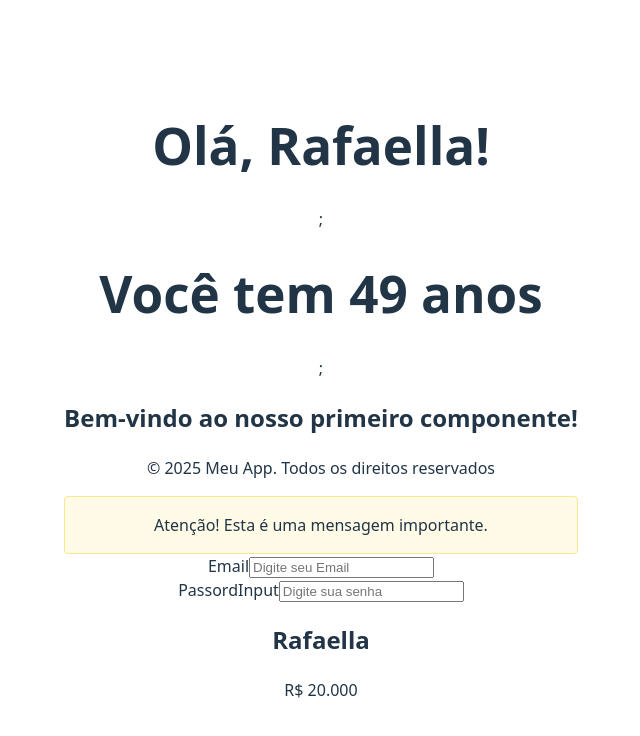
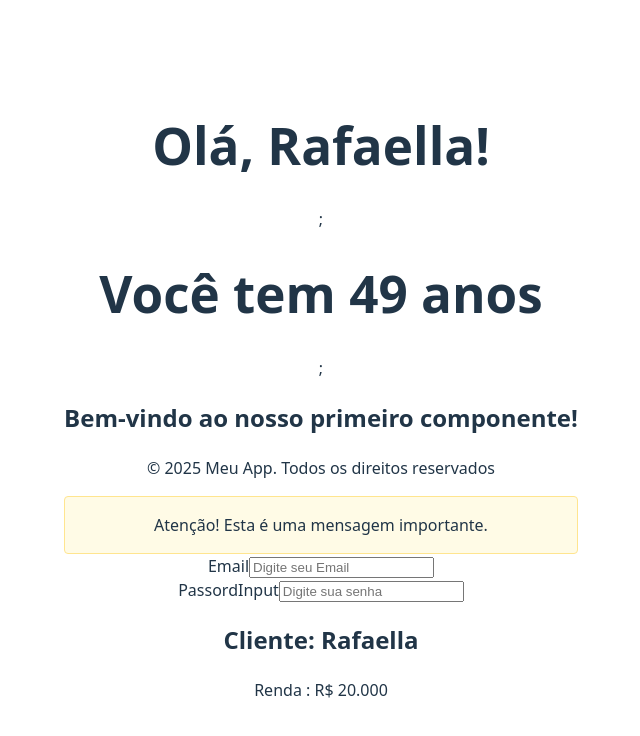
Before and after one commit to RafaellaAmorim25/projeto-integrador, a React (Vite) app: page / in a window 1280 px wide. Shown: the top 736 px of the page, without its empty margins (319-959 px from the left). Built offline with nearby package versions, Linux system fonts and the light colour scheme.

Commit message:
aula11 desafio 2

```diff
--- a/src/components/Perfil.jsx
+++ b/src/components/Perfil.jsx
@@ -1,8 +1,8 @@
-function Perfil(props) {
+function Perfil({nome , renda}) {
 return (
   <div className="perfilCliente">
-    <h2> {props.nome} </h2>
-    <p> {props.renda} </p>
+    <h2>  Cliente: {nome} </h2>
+    <p>  Renda :{renda} </p>
   </div>
 )
 }
```
